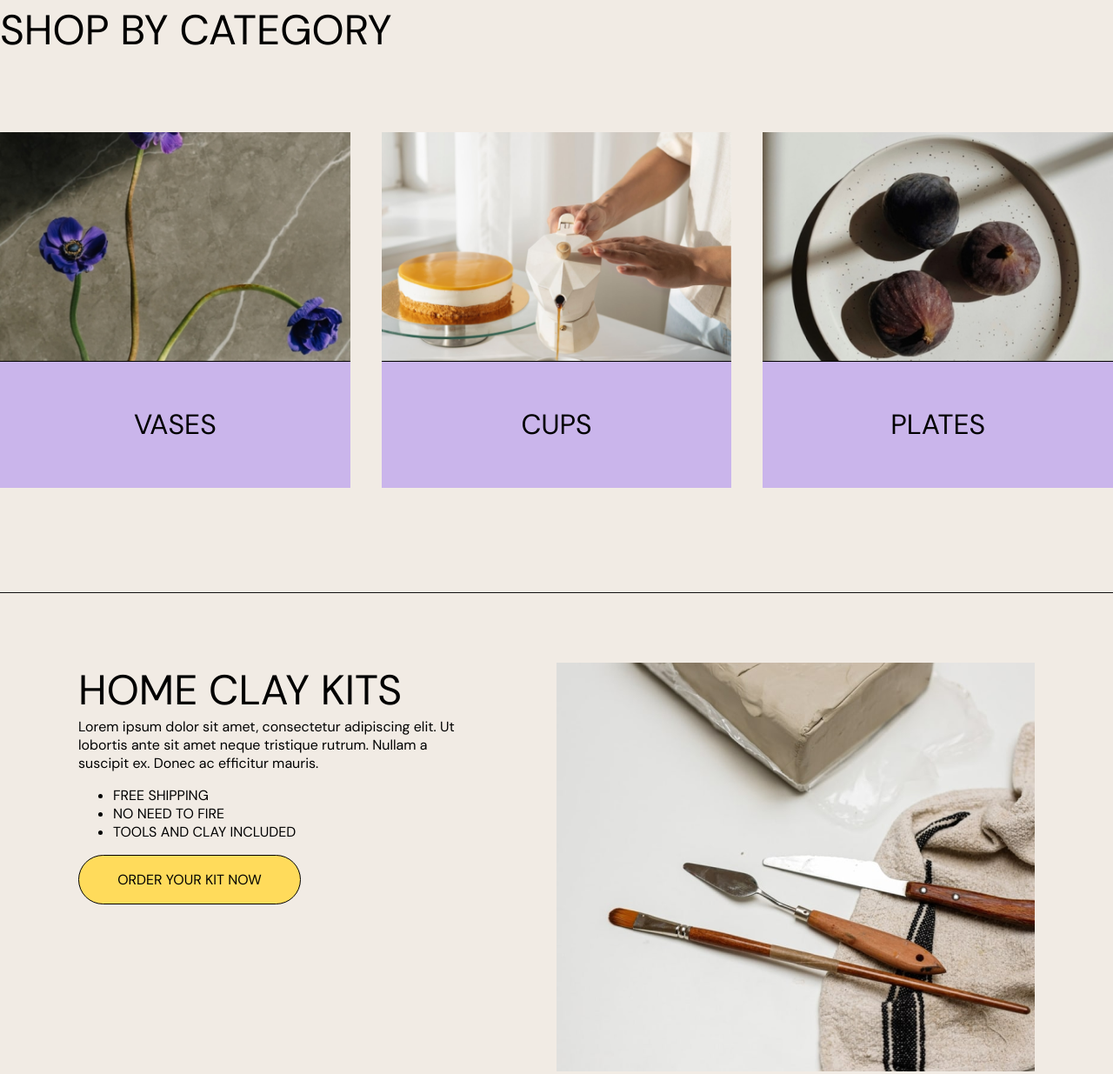
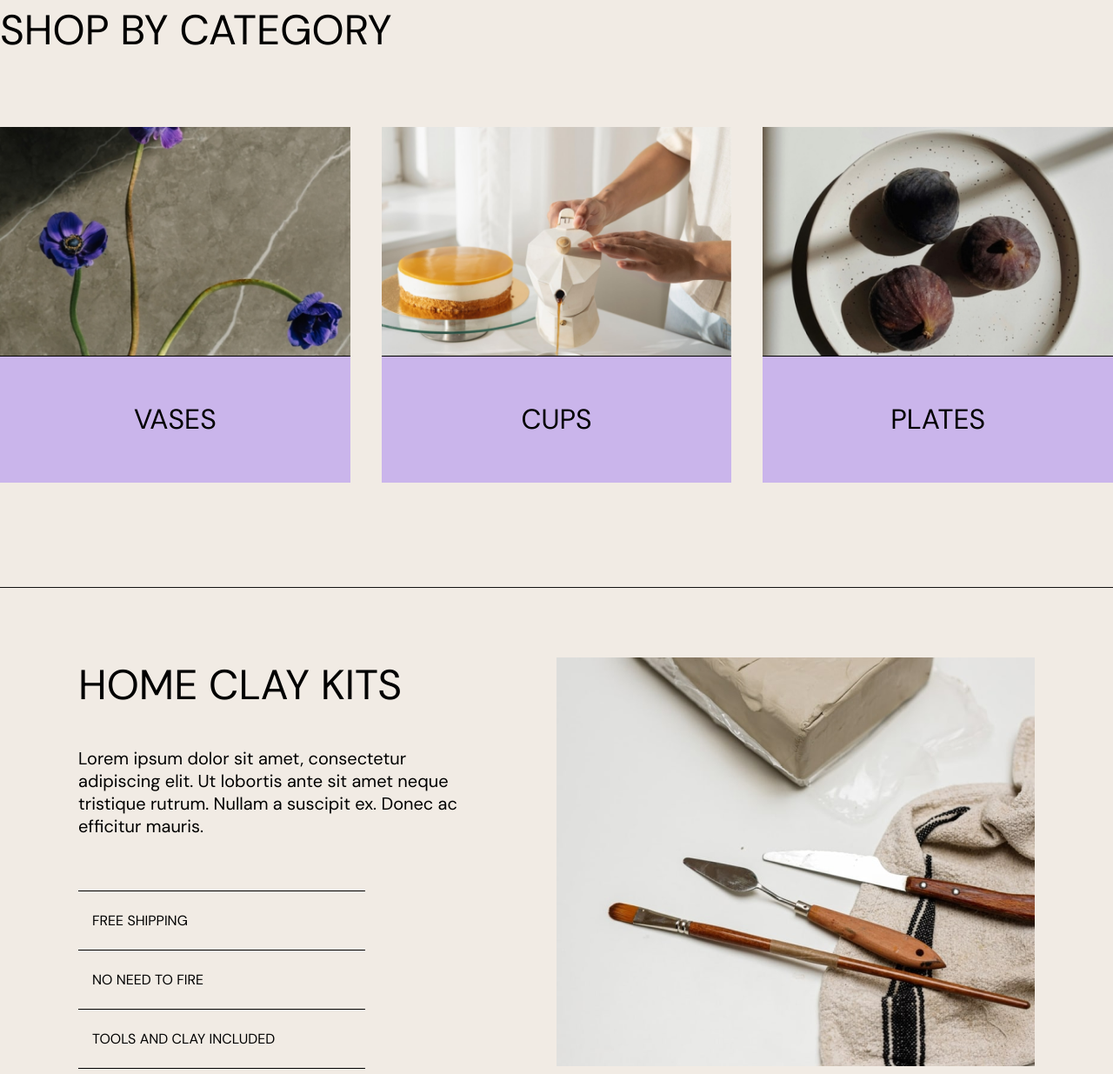
Before and after one commit to andreev-oe/Polly, a plain HTML site: page index.html in a window 1280 px wide. Shown: the part 2968-4203 px from the top of the page at 87% size. Drawn offline with Linux system fonts and the light colour scheme.

Commit message:
завершил стилизацию home clay kits

```diff
--- a/css/style.css
+++ b/css/style.css
@@ -191,13 +191,15 @@ body {
   justify-content: center;
 }
 .goods_card-img-category {
-  position: relative;
-  top: 6px;
   max-width: 100%;
   height: auto;
+  display: flex;
+  flex-direction: column;
+  justify-content: flex-start;
 }
 .goods_card-shop-img-container {
   border-bottom: 1px solid black;
+
 }
 .goods_home-container {
   display: grid;
@@ -206,7 +208,7 @@ body {
 }
 .goods_home-img-container {
   display: flex;
-  align-items: center;
+  align-items: flex-start;
   justify-content: center;
   grid-row: 1;
   grid-column: 3;
@@ -241,11 +243,31 @@ body {
 }
 .goods_home-table-caption {
   font-size: 48px;
+  margin-bottom: 40px;
 }
 .goods_home-table-container {
   display: flex;
   flex-direction: column;
   justify-content: flex-start;
+}
+.goods_home-table-text {
+  font-size: 20px;
+  margin-bottom: 45px;
+}
+.goods_home-table {
+  width: 330px
+}
+.goods_home-table ul{
+  list-style: none;
+  padding-left: 0;
+}
+.goods_home-table ul li{
+  padding: 23px 0 23px 16px;
+  border-top: 1px solid black;
+}
+.goods_home-table ul li:last-of-type{
+  border-bottom: 1px solid black;
+  margin-bottom: 30px;
 }
 
 
```
